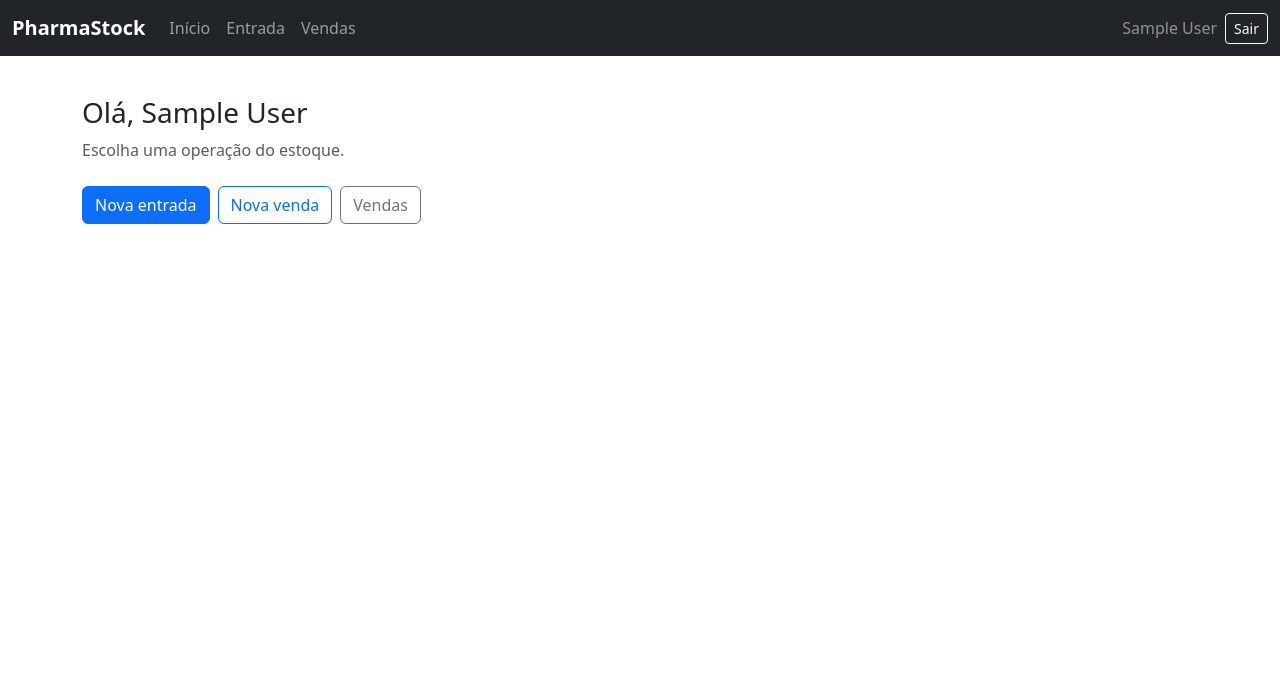
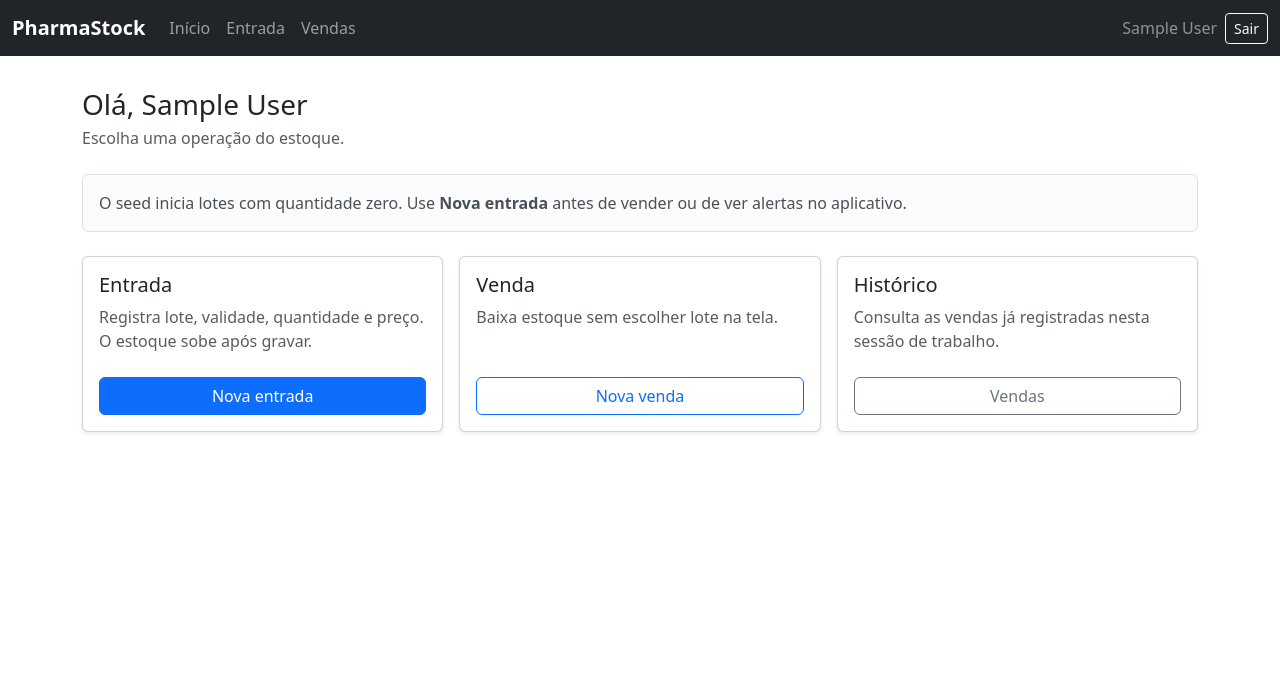
Before and after one commit to pharmstock-ads/pharmastock-pim-iv, an ASP.NET Core app: page / in a window 1280 px wide. Shown: the top 688 px of the page. Run offline with ASP.NET Core 8, Linux system fonts and the light colour scheme; the visitor is signed in with stand-in values (Sample User, id 1); style sheets or scripts are compiled from the project's sources.

Commit message:
feat(web): hub na Home com cards e login centralizado
Preenche o inicio com atalhos de entrada/venda e centraliza o formulario de acesso para a tela nao ficar vazia no topo.

```diff
--- a/src/PharmaStock.Web/Views/Account/Login.cshtml
+++ b/src/PharmaStock.Web/Views/Account/Login.cshtml
@@ -4,9 +4,9 @@
     Layout = "_Layout";
 }
 
-<div class="row justify-content-center">
+<div class="d-flex justify-content-center align-items-center py-4" style="min-height: 65vh;">
     <div class="col-12 col-md-6 col-lg-4">
-        <h1 class="h3 mb-4">Acesso ao sistema</h1>
+        <h1 class="h3 mb-4 text-center">Acesso ao sistema</h1>
 
         <div asp-validation-summary="ModelOnly" class="alert alert-danger" role="alert"></div>
 
--- a/src/PharmaStock.Web/Views/Home/Index.cshtml
+++ b/src/PharmaStock.Web/Views/Home/Index.cshtml
@@ -1,5 +1,6 @@
 @{
     ViewData["Title"] = "Início";
+    var nome = Context.Session.GetString("FuncionarioNome") ?? "funcionário";
 }
 
 @if (TempData["Sucesso"] is string sucesso)
@@ -10,13 +11,47 @@
     </div>
 }
 
-<div class="py-4">
-    <h1 class="h3 mb-2">Olá, @Context.Session.GetString("FuncionarioNome")</h1>
+<div class="py-3">
+    <h1 class="h3 mb-1">Olá, @nome</h1>
     <p class="text-muted mb-4">Escolha uma operação do estoque.</p>
 
-    <div class="d-flex flex-wrap gap-2">
-        <a class="btn btn-primary" asp-controller="Entradas" asp-action="Registrar">Nova entrada</a>
-        <a class="btn btn-outline-primary" asp-controller="Vendas" asp-action="Registrar">Nova venda</a>
-        <a class="btn btn-outline-secondary" asp-controller="Vendas" asp-action="Index">Vendas</a>
+    <div class="alert alert-light border mb-4" role="note">
+        O seed inicia lotes com quantidade zero. Use <strong>Nova entrada</strong> antes de vender ou de ver alertas no aplicativo.
+    </div>
+
+    <div class="row g-3">
+        <div class="col-12 col-md-4">
+            <div class="card h-100 shadow-sm">
+                <div class="card-body d-flex flex-column">
+                    <h2 class="h5 card-title">Entrada</h2>
+                    <p class="card-text text-muted flex-grow-1">
+                        Registra lote, validade, quantidade e preço. O estoque sobe após gravar.
+                    </p>
+                    <a class="btn btn-primary mt-2" asp-controller="Entradas" asp-action="Registrar">Nova entrada</a>
+                </div>
+            </div>
+        </div>
+        <div class="col-12 col-md-4">
+            <div class="card h-100 shadow-sm">
+                <div class="card-body d-flex flex-column">
+                    <h2 class="h5 card-title">Venda</h2>
+                    <p class="card-text text-muted flex-grow-1">
+                        Baixa estoque sem escolher lote na tela.
+                    </p>
+                    <a class="btn btn-outline-primary mt-2" asp-controller="Vendas" asp-action="Registrar">Nova venda</a>
+                </div>
+            </div>
+        </div>
+        <div class="col-12 col-md-4">
+            <div class="card h-100 shadow-sm">
+                <div class="card-body d-flex flex-column">
+                    <h2 class="h5 card-title">Histórico</h2>
+                    <p class="card-text text-muted flex-grow-1">
+                        Consulta as vendas já registradas nesta sessão de trabalho.
+                    </p>
+                    <a class="btn btn-outline-secondary mt-2" asp-controller="Vendas" asp-action="Index">Vendas</a>
+                </div>
+            </div>
+        </div>
     </div>
 </div>
```
